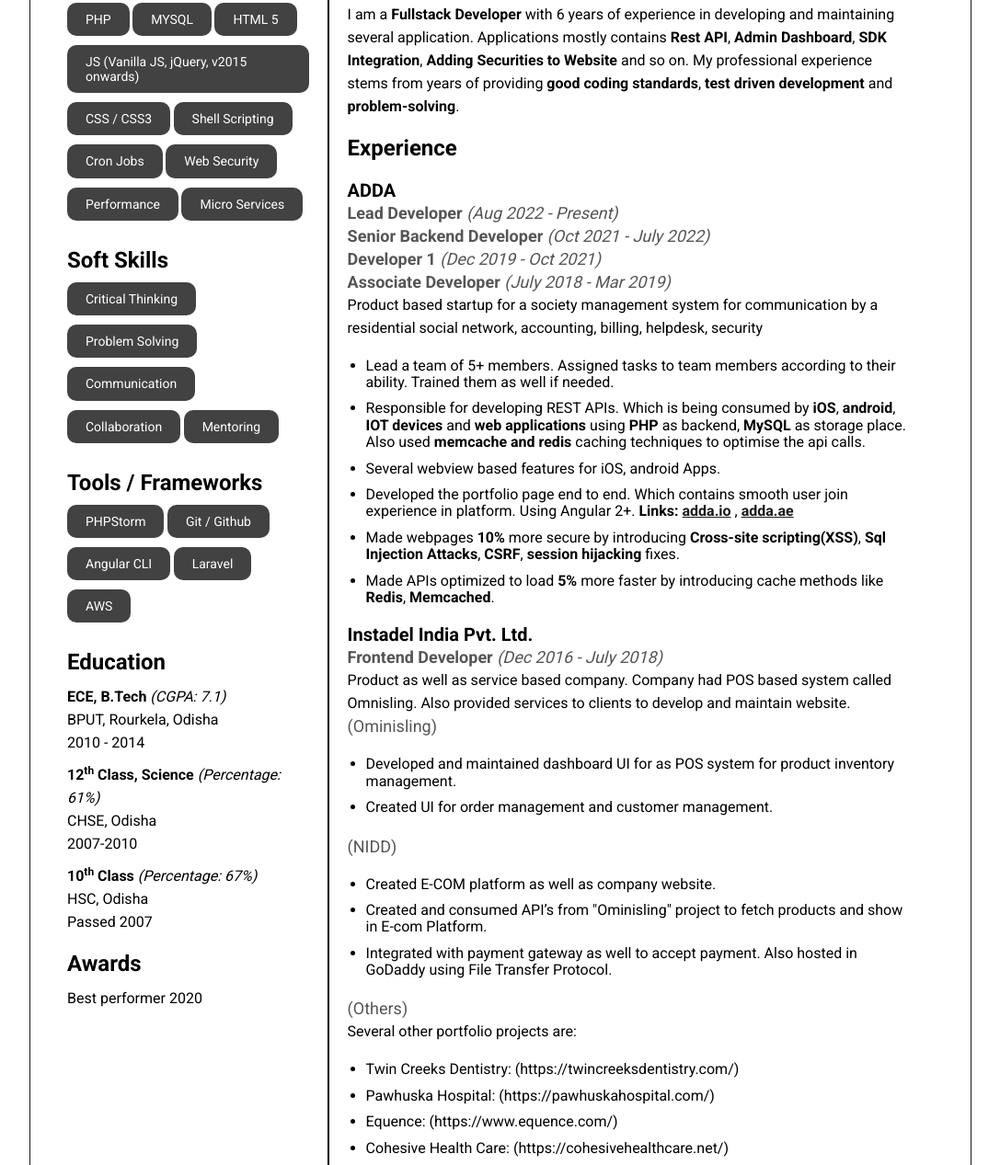
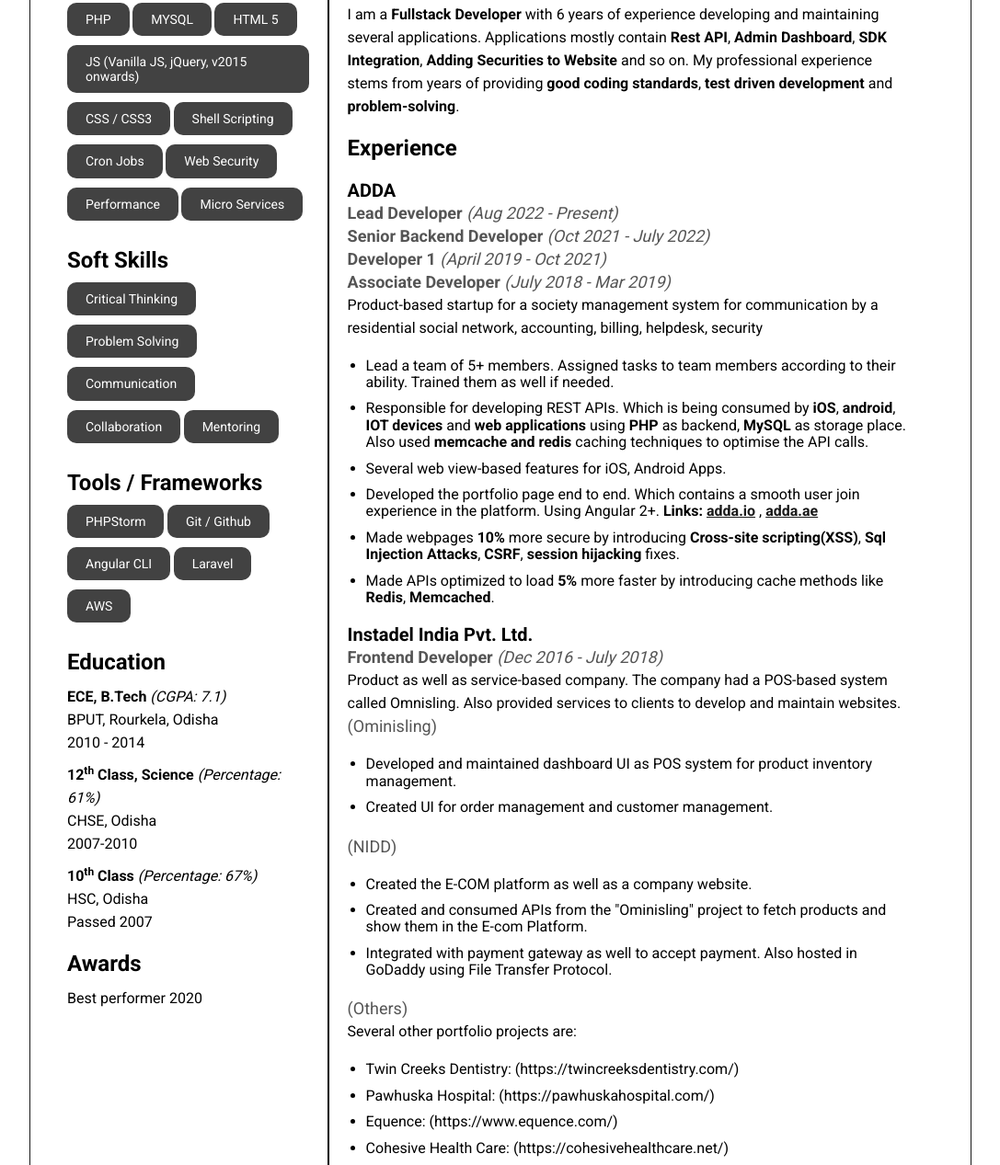
Before and after one commit to biswajitfsd/biswajitcv, a website built with Parcel: page index.html in a window 1280 px wide. Shown: the part 248-1515 px from the top of the page at 92% size, without its empty margins (96-1183 px from the left). Built offline with nearby package versions, Linux system fonts and the light colour scheme.

Commit message:
Update index.html
Clean up

```diff
--- a/index.html
+++ b/index.html
@@ -121,8 +121,8 @@
       <div class="profile_summary mb-20">
         <h2 class="title">Profile Summery</h2>
         <p>
-          I am a <strong>Fullstack Developer</strong> with 6 years of experience in developing and maintaining several
-          application. Applications mostly contains <strong>Rest API</strong>, <strong>Admin Dashboard</strong>,
+          I am a <strong>Fullstack Developer</strong> with 6 years of experience developing and maintaining several
+          applications. Applications mostly contain <strong>Rest API</strong>, <strong>Admin Dashboard</strong>,
           <strong>SDK Integration</strong>, <strong>Adding Securities to Website</strong> and so on.
           My professional experience stems from years of providing <strong>good coding standards</strong>, <strong>test
           driven development</strong> and <strong>problem-solving</strong>.
@@ -136,20 +136,20 @@
           </p>
           <p class="title"><strong>Senior Backend Developer</strong> <i>(Oct 2021 - July 2022)</i>
           </p>
-          <p class="title"><strong>Developer 1</strong> <i>(Dec 2019 - Oct 2021)</i></p>
+          <p class="title"><strong>Developer 1</strong> <i>(April 2019 - Oct 2021)</i></p>
           <p class="title"><strong>Associate Developer</strong> <i>(July 2018 - Mar 2019)</i></p>
           <p class="about_position mb-10">
-            Product based startup for a society management system for communication by a residential social network,
+            Product-based startup for a society management system for communication by a residential social network,
             accounting, billing, helpdesk, security
           </p>
           <ul class="position_highlights">
             <li>Lead a team of 5+ members. Assigned tasks to team members according to their ability. Trained them as well if needed.</li>
             <li>Responsible for developing REST APIs. Which is being consumed by <strong>iOS</strong>,
               <strong>android</strong>, <strong>IOT devices</strong> and <strong>web applications</strong> using <strong>PHP</strong> as backend,
-              <strong>MySQL</strong> as storage place. Also used <strong>memcache and redis</strong> caching techniques to optimise the api calls.
+              <strong>MySQL</strong> as storage place. Also used <strong>memcache and redis</strong> caching techniques to optimise the API calls.
             </li>
-            <li>Several webview based features for iOS, android Apps.</li>
-            <li>Developed the portfolio page end to end. Which contains smooth user join experience in platform. Using
+            <li>Several web view-based features for iOS, Android Apps.</li>
+            <li>Developed the portfolio page end to end. Which contains a smooth user join experience in the platform. Using
               Angular 2+.
               <strong>Links: </strong>
               <a href="https://adda.io" target="_blank"><strong><u>adda.io</u></strong></a> ,
@@ -167,18 +167,18 @@
           <h3 class="company">Instadel India Pvt. Ltd.</h3>
           <p class="title"><strong>Frontend Developer</strong> <i>(Dec 2016 - July 2018)</i></p>
           <p class="about_position">
-            Product as well as service based company. Company had POS based system called Omnisling. Also provided
-            services to clients to develop and maintain website.
+            Product as well as service-based company. The company had a POS-based system called Omnisling. Also provided
+            services to clients to develop and maintain websites.
           </p>
           <p class="title">(Ominisling)</p>
           <ul class="position_highlights">
-            <li>Developed and maintained dashboard UI for as POS system for product inventory management.</li>
+            <li>Developed and maintained dashboard UI as POS system for product inventory management.</li>
             <li>Created UI for order management and customer management.</li>
           </ul>
           <p class="title">(NIDD)</p>
           <ul class="position_highlights">
-            <li>Created E-COM platform as well as company website.</li>
-            <li>Created and consumed API’s from "Ominisling" project to fetch products and show in E-com Platform.</li>
+            <li>Created the E-COM platform as well as a company website.</li>
+            <li>Created and consumed APIs from the "Ominisling" project to fetch products and show them in the E-com Platform.</li>
             <li>Integrated with payment gateway as well to accept payment. Also hosted in GoDaddy using File Transfer
               Protocol.
             </li>
```
